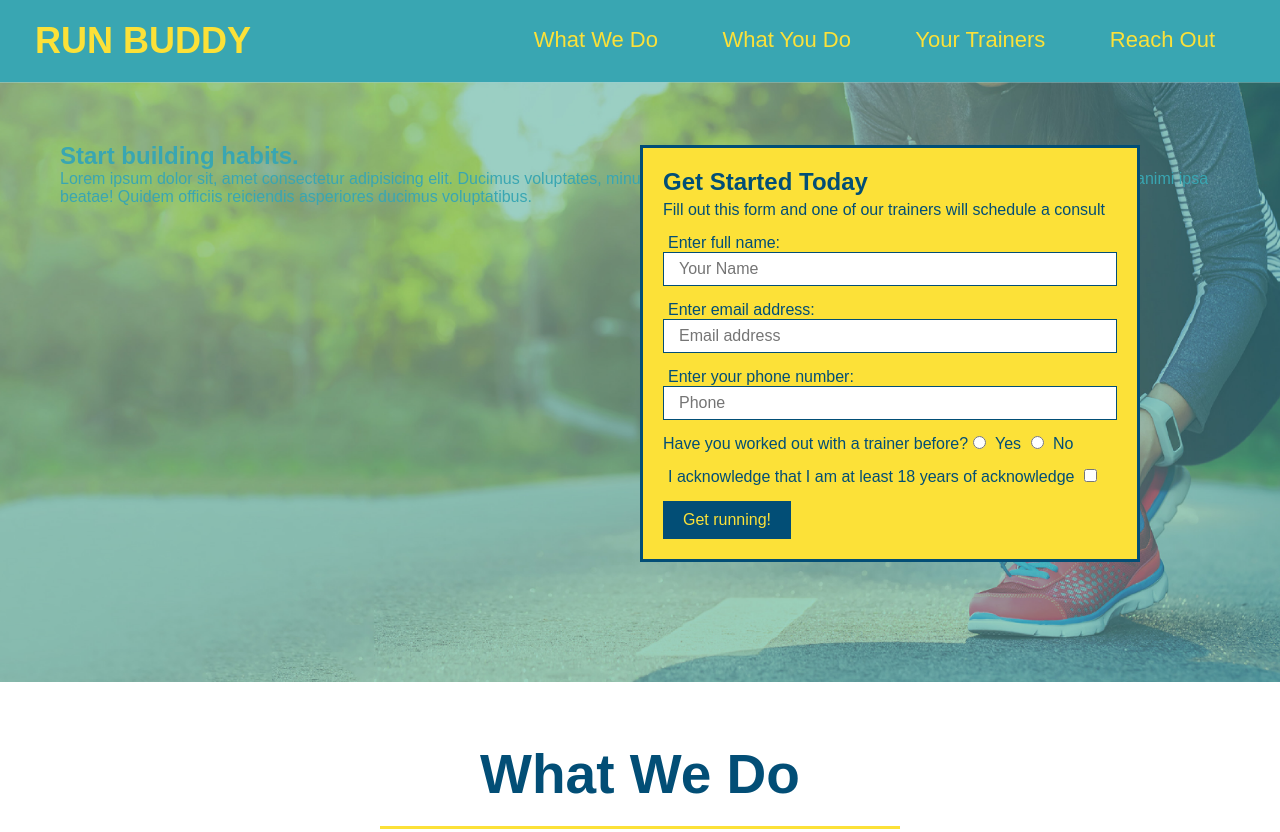
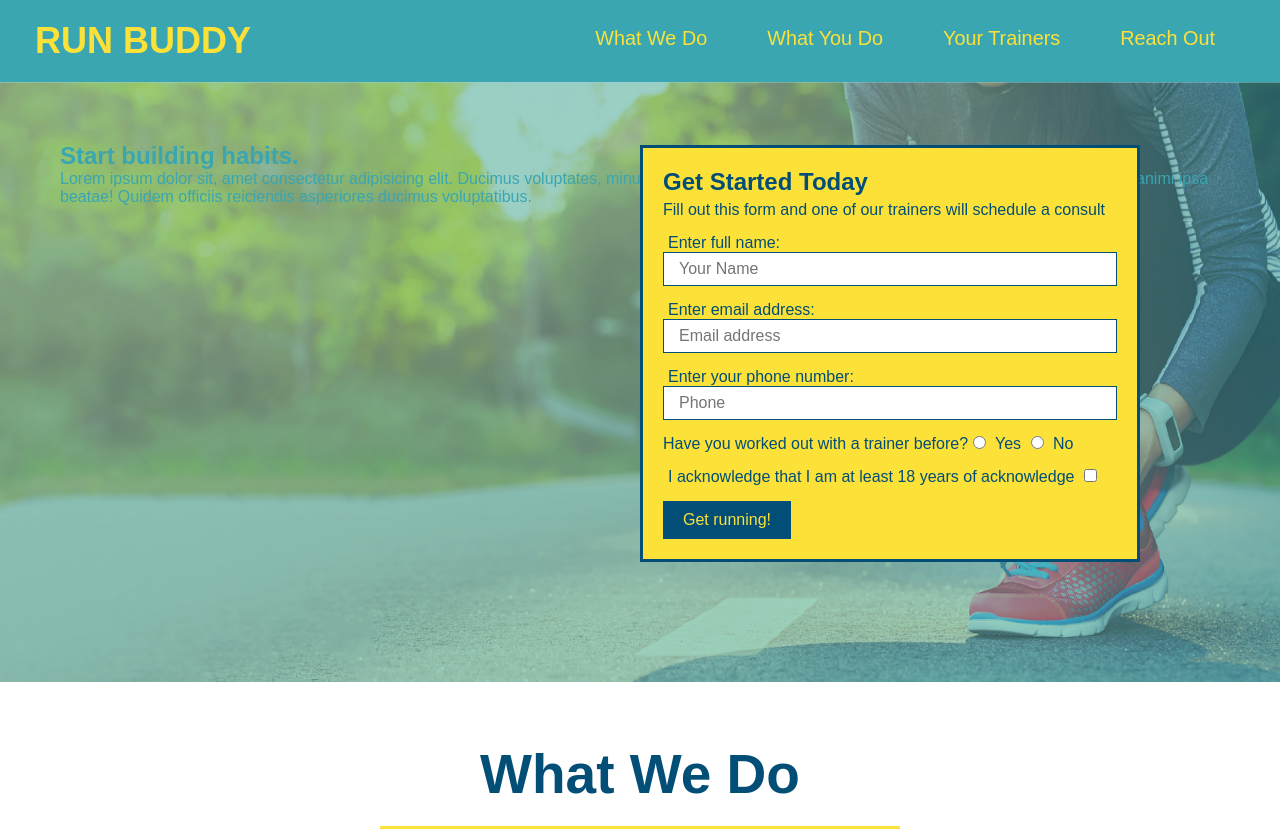
Before and after one commit to WardVanlaar/run-buddy, a plain HTML site: page index.html in a window 1280 px wide. Shown: the top 832 px of the page. Drawn offline with Linux system fonts and the light colour scheme.

Commit message:
add flexbox to header

```diff
--- a/assets/css/style.css
+++ b/assets/css/style.css
@@ -35,13 +35,18 @@ header nav {
     margin: 7px 0;
 }
 
-header nav ul li {
-    display: inline;
-}
+header nav ul {
+    display: flex;
+    flex-wrap: wrap;
+    justify-content: space-between;
+    align-items: center;
+    list-style: none;
+  }
 
 header nav ul li a {
     margin: 0 30px;
-    font-size: 22px;
+    font-weight: lighter;
+    font-size: 1.55vw;
 }
 
 footer {
```
